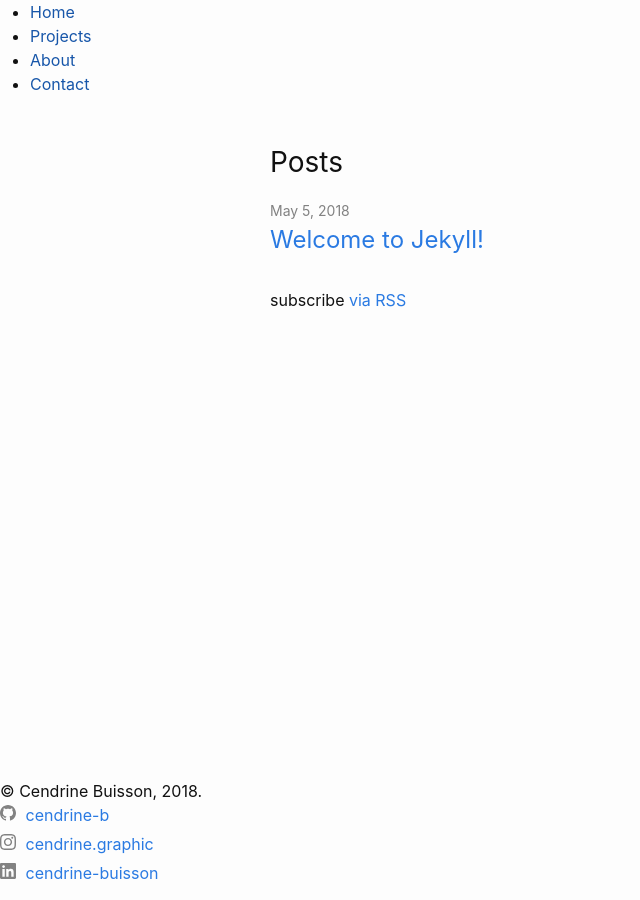
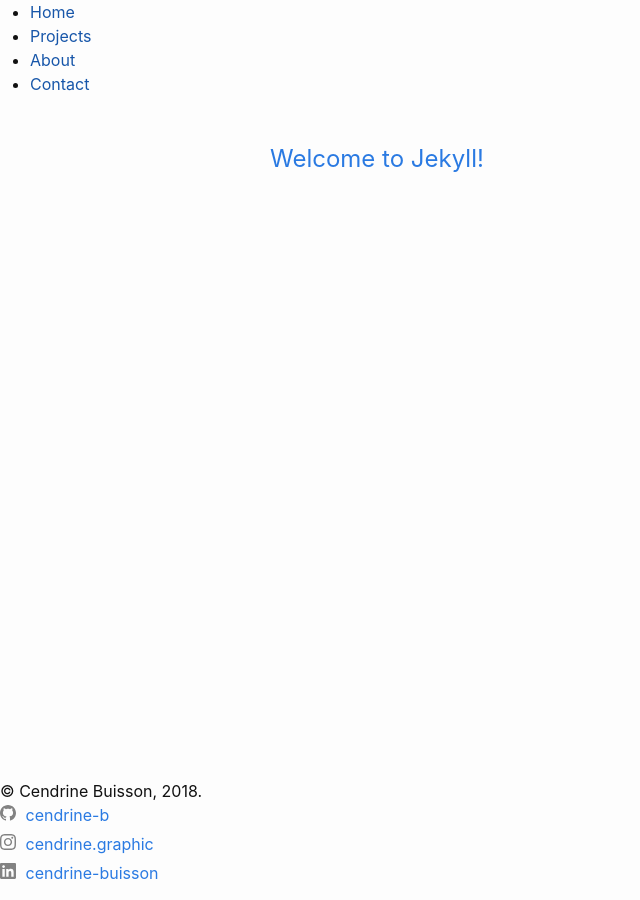
Before and after one commit to cendrine-b/cendrine-b.github.io, a Jekyll site: the page built from index.md, in a window 1280 px wide. Shown: the whole page, without its empty margins (0-640 px from the left). Built offline with Jekyll 4.4.1, drawn with Linux system fonts in a browser that asks for light colours.

Commit message:
Update home.html, keeping only the post's title

```diff
--- a/_layouts/home.html
+++ b/_layouts/home.html
@@ -3,32 +3,21 @@
 ---
 
 <div class="home">
-  {%- if page.title -%}
-    <h1 class="page-heading">{{ page.title }}</h1>
-  {%- endif -%}
 
   {{ content }}
 
   {%- if site.posts.size > 0 -%}
-    <h2 class="post-list-heading">{{ page.list_title | default: "Posts" }}</h2>
     <ul class="post-list">
       {%- for post in site.posts -%}
       <li>
-        {%- assign date_format = site.minima.date_format | default: "%b %-d, %Y" -%}
-        <span class="post-meta">{{ post.date | date: date_format }}</span>
         <h3>
           <a class="post-link" href="{{ post.url | relative_url }}">
             {{ post.title | escape }}
           </a>
         </h3>
-        {%- if site.show_excerpts -%}
-          {{ post.excerpt }}
-        {%- endif -%}
       </li>
       {%- endfor -%}
     </ul>
-
-    <p class="rss-subscribe">subscribe <a href="{{ "/feed.xml" | relative_url }}">via RSS</a></p>
   {%- endif -%}
 
 </div>
```
